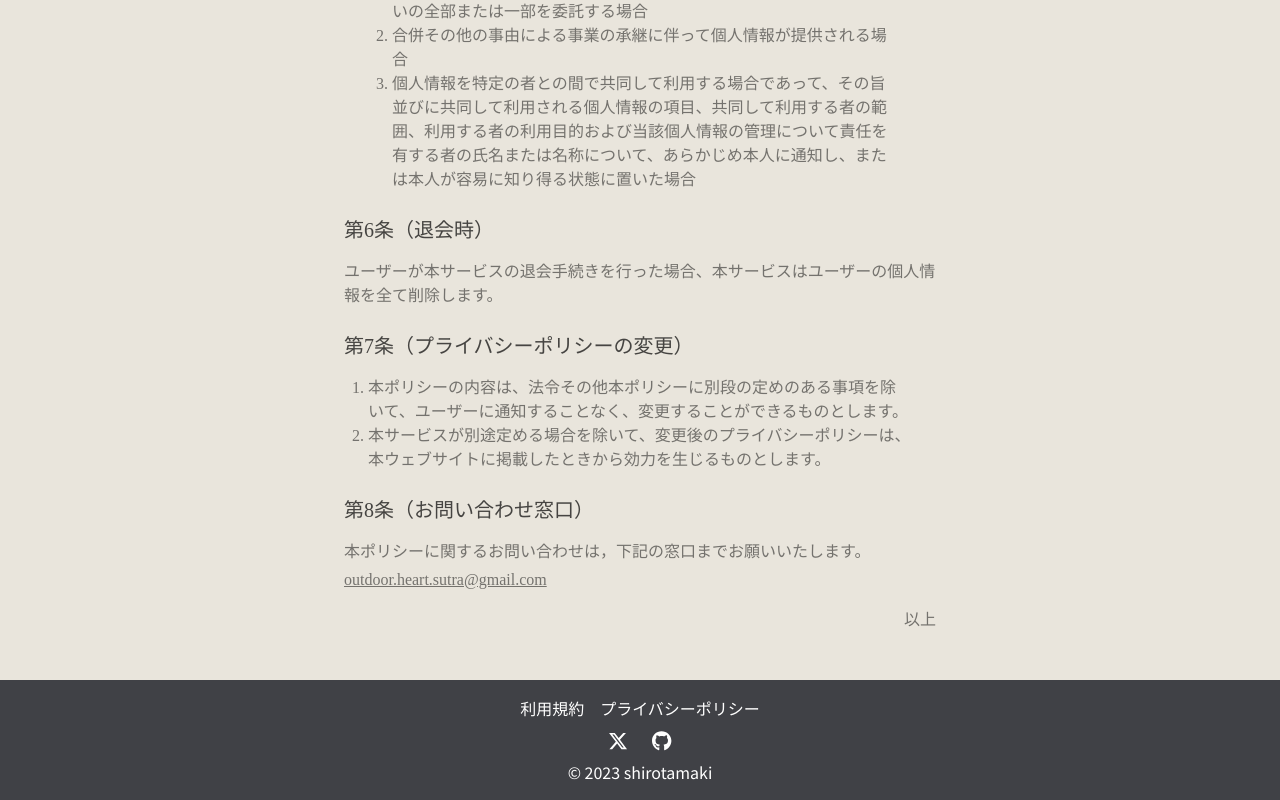
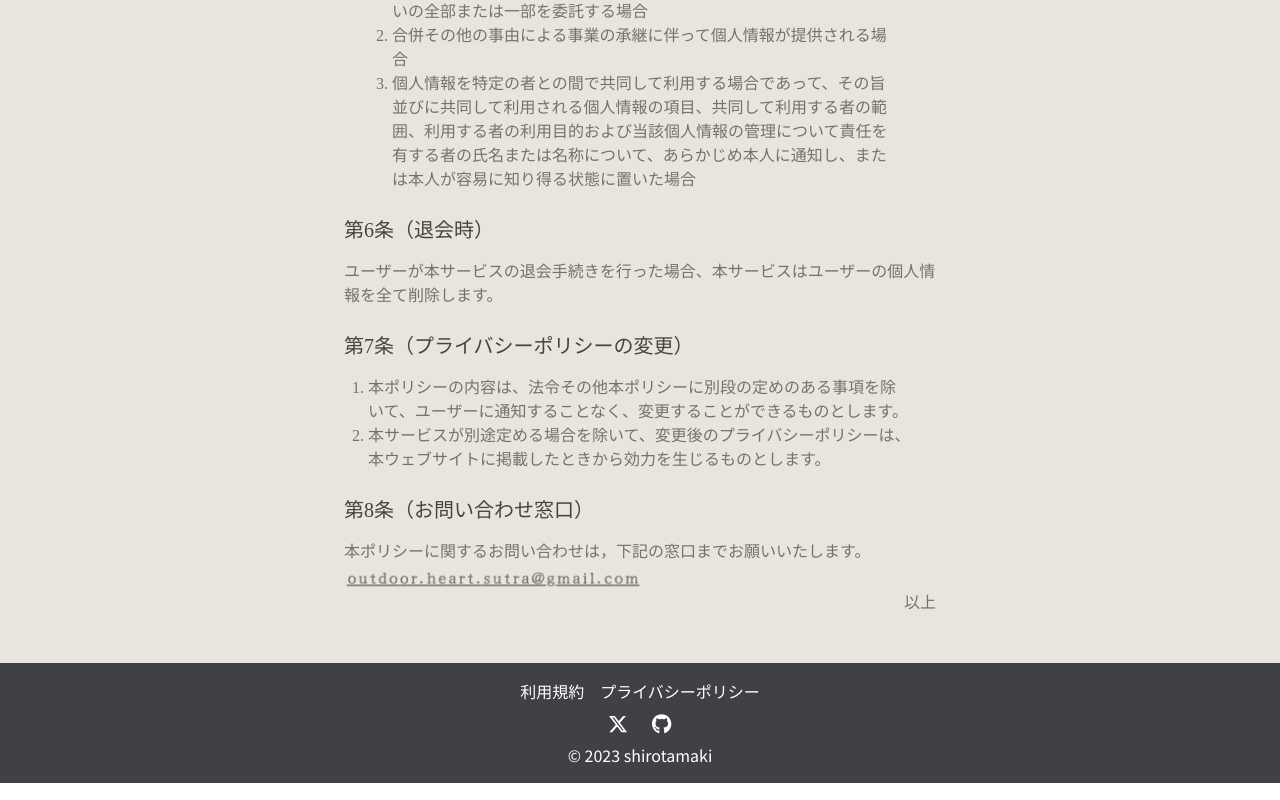
Before and after one commit to shirotamaki/outdoor-heart-sutra, a Next.js app in the folder frontend/: page /privacy-policy in a window 1280 px wide. Shown: the part 1695-2495 px from the top of the page. Built offline with nearby package versions, Linux system fonts and the light colour scheme; no server answers; a web font is replaced by a local one.

Commit message:
🔒️ メールアドレスを画像化する

```diff
--- a/frontend/src/pages/privacy-policy.tsx
+++ b/frontend/src/pages/privacy-policy.tsx
@@ -1,3 +1,4 @@
+import Image from 'next/image'
 import CustomHead from '@/components/CustomHead'
 import Footer from '@/components/Footer'
 import Header from '@/components/Header'
@@ -106,7 +107,9 @@ const PrivacyPolicy = () => {
             第8条（お問い合わせ窓口）
           </h2>
           <p className='mb-1'>本ポリシーに関するお問い合わせは，下記の窓口までお願いいたします。</p>
-          <p className='mb-4 underline'>outdoor.heart.sutra@gmail.com</p>
+          <p>
+            <Image src='/images/email_address.png' alt='Email' width={300} height={24} />
+          </p>
           <p className='mb-6 text-right'>以上</p>
         </article>
       </main>
```
Also changed, not shown: frontend/public/images/email_address.png (added).
